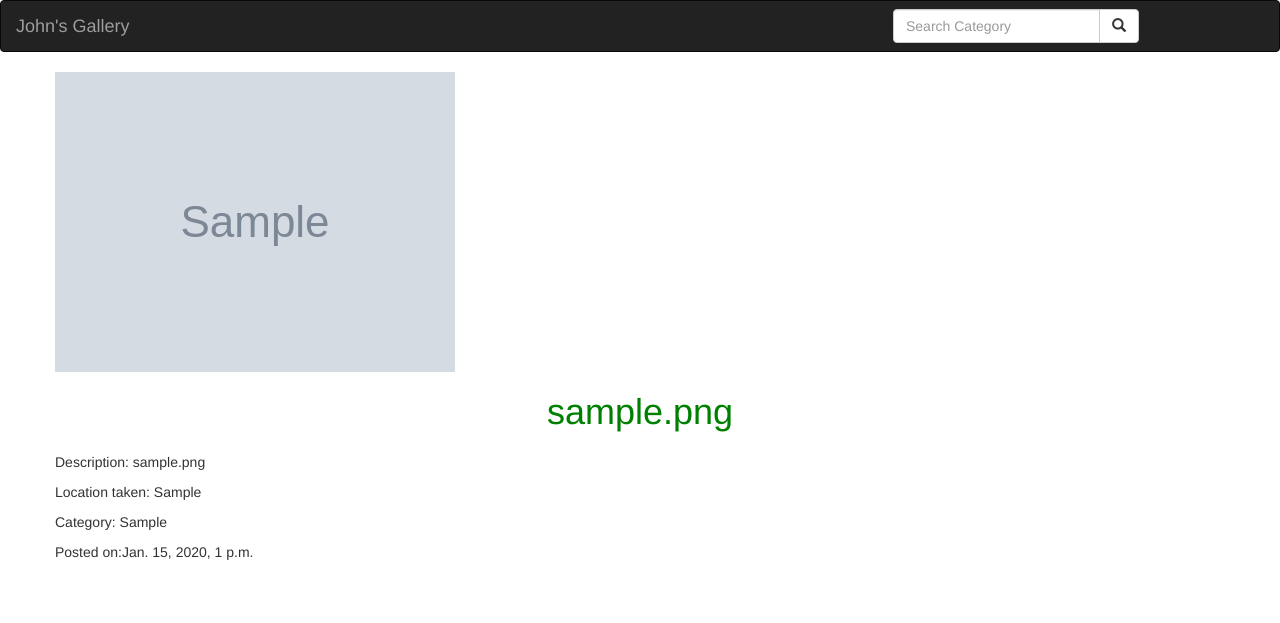
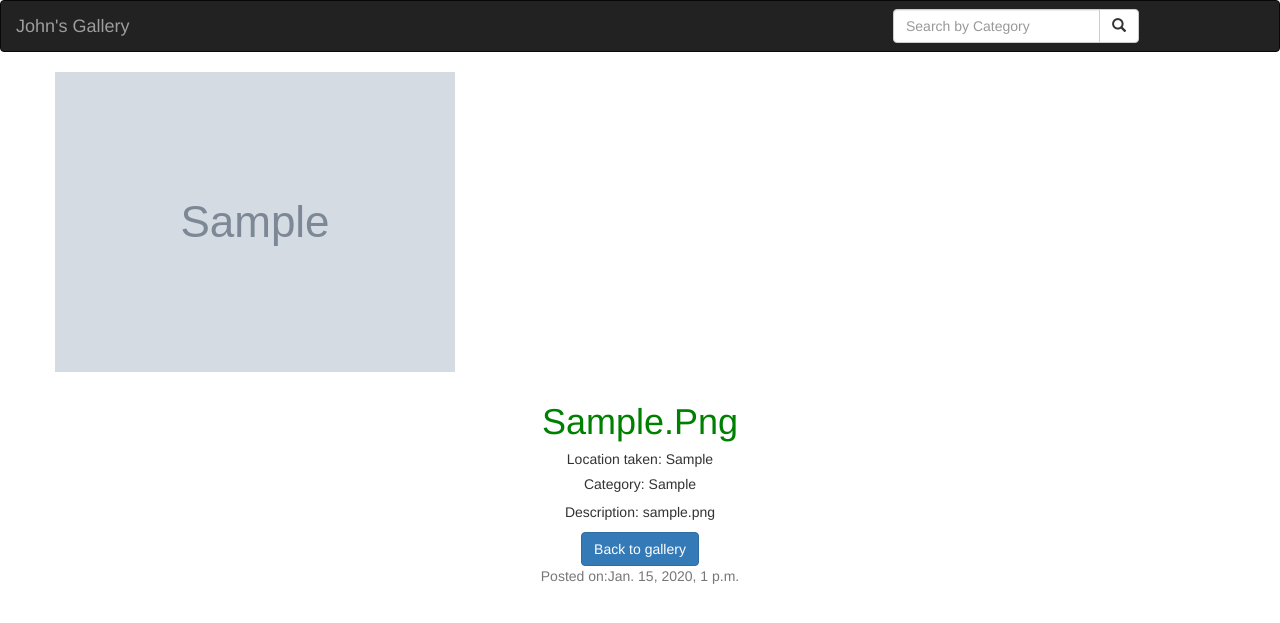
Before and after one commit to JohnKarima/gallery, a Django app: page /image/1 in a window 1280 px wide. Shown: the top 623 px of the page. Run offline with Django 3.2, Linux system fonts and the light colour scheme; tables that the repository leaves empty hold one stand-in row (values such as "Sample post"); grey boxes marked "Sample" are stand-in pictures; some libraries are stand-ins or nearby versions.

Commit message:
add card to image.html

```diff
--- a/pics/templates/image.html
+++ b/pics/templates/image.html
@@ -8,23 +8,30 @@
      <img src="{{image.gallery_image.url}}"  class="img-responsive" alt="">
    </div>
 
-   <div class="row">
-     <h1 class="text-center">{{image.image_name}}</h1>
-   </div>
+
 
    <div class="row">
      <p>{{image.post}}</p>
    </div>
 
-   <div class="row">
-
-     <p>Description: {{image.image_description}}</p>
-     <p>Location taken: {{image.location}}</p>
-     <p>Category: {{image.category}}</p>
-     <p>Posted on:{{image.pub_date}}</p>
-   </div>
 
 
- </div>
+   <div class="card text-center">
+    <div class="card-header">
+        <h1 class="text-center">{{image.image_name|title}}</h1>
+    </div>
+    <div class="card-body">
+      <h5 class="card-title">Location taken: {{image.location}}</h5>
+      <h5 class="card-title">Category: {{image.category}}</h5>
+
+      <p class="card-text">Description: {{image.image_description}}</p>
+      <a href="{% url 'welcome' %}" class="btn btn-primary">Back to gallery</a>
+    </div>
+    <div class="card-footer text-muted">
+        Posted on:{{image.pub_date}}
+    </div>
+  </div>
+
+ </div><br><br><br><br><br>
 
  {% endblock %}
--- a/pics/templates/navbar.html
+++ b/pics/templates/navbar.html
@@ -8,7 +8,7 @@
         <form class="navbar-form" role="search" action="{% url 'search_results' %}">
 
           <div class="input-group">
-            <input type="text" class="form-control" placeholder="Search Category" name="image">
+            <input type="text" class="form-control" placeholder="Search by Category" name="image">
             <div class="input-group-btn">
               <button class="btn btn-default" type="submit"><i class="glyphicon glyphicon-search"></i></button>
             </div>
--- a/pics/templates/welcome.html
+++ b/pics/templates/welcome.html
@@ -13,7 +13,7 @@
     }
 
     .zoom:hover {
-      transform: scale(1.03);
+      transform: scale(1.02);
       border: 3px solid #298505;
       overflow: hidden;
     }
@@ -21,7 +21,7 @@
 
 
 
-<h1> Welcome to the Gallery App</h1>
+<h1 class="text-center"> Welcome to the Gallery App</h1><br><br>
 
 
 
```
Also changed, not shown: 1 other file.
